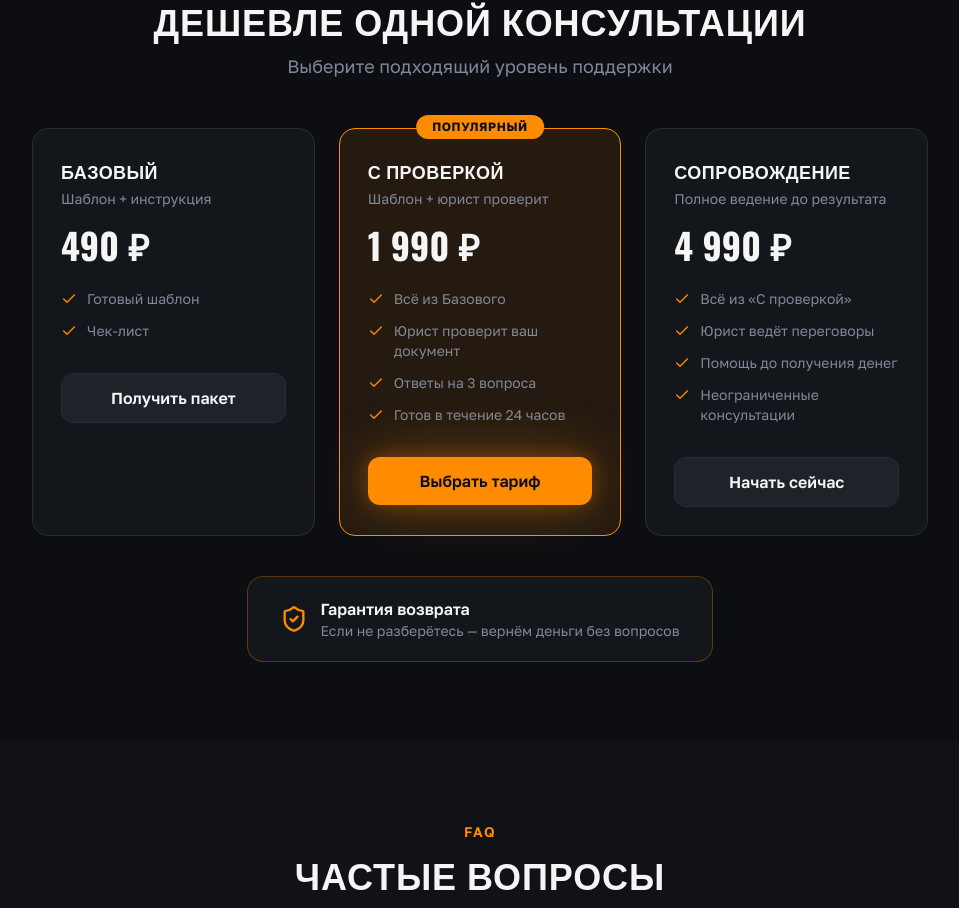
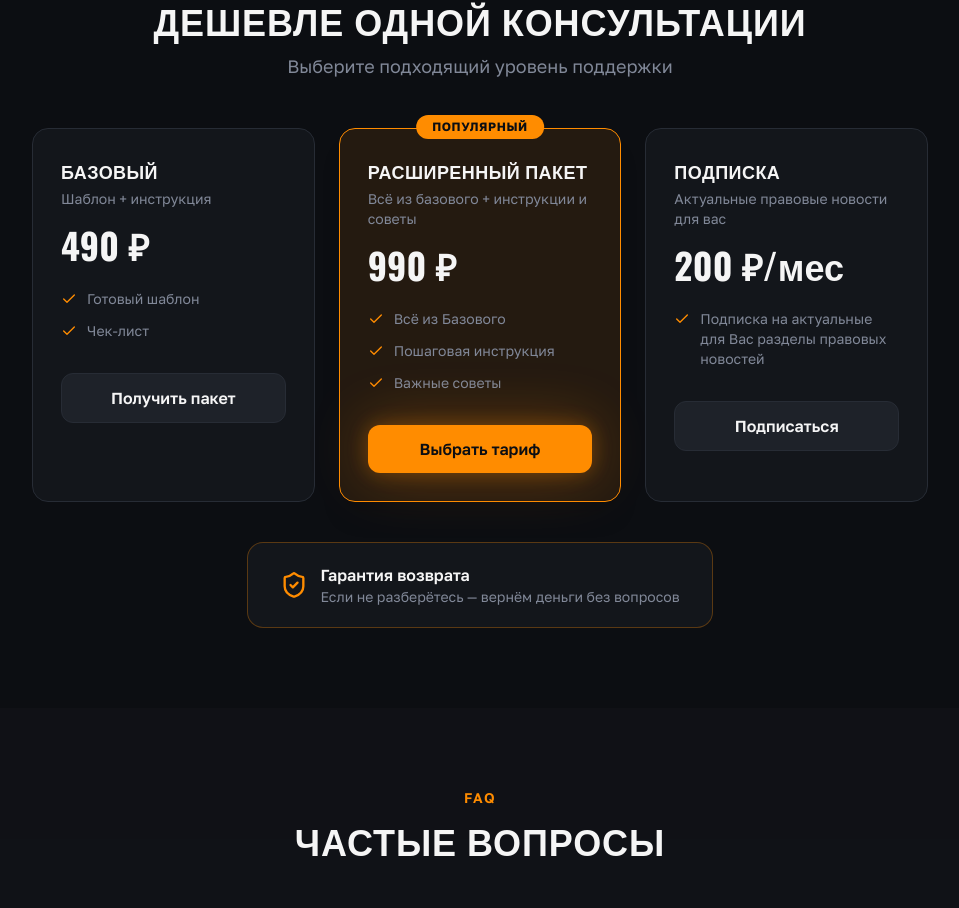
Before and after one commit to pr-poehali-dev/documents-template-site, a React (Vite) app: page / in a window 1280 px wide. Shown: the part 4242-5150 px from the top of the page, without its empty margins (160-1119 px from the left). Built offline with nearby package versions, Linux system fonts and the light colour scheme.

Commit message:
feat: обновить тарифы и описания

```diff
--- a/src/pages/Index.tsx
+++ b/src/pages/Index.tsx
@@ -137,19 +137,19 @@ const plans = [
     highlight: false,
   },
   {
-    name: "С проверкой",
-    price: "1 990 ₽",
-    desc: "Шаблон + юрист проверит",
-    features: ["Всё из Базового", "Юрист проверит ваш документ", "Ответы на 3 вопроса", "Готов в течение 24 часов"],
+    name: "Расширенный пакет",
+    price: "990 ₽",
+    desc: "Всё из базового + инструкции и советы",
+    features: ["Всё из Базового", "Пошаговая инструкция", "Важные советы"],
     cta: "Выбрать тариф",
     highlight: true,
   },
   {
-    name: "Сопровождение",
-    price: "4 990 ₽",
-    desc: "Полное ведение до результата",
-    features: ["Всё из «С проверкой»", "Юрист ведёт переговоры", "Помощь до получения денег", "Неограниченные консультации"],
-    cta: "Начать сейчас",
+    name: "Подписка",
+    price: "200 ₽/мес",
+    desc: "Актуальные правовые новости для вас",
+    features: ["Подписка на актуальные для Вас разделы правовых новостей"],
+    cta: "Подписаться",
     highlight: false,
   },
 ];
```
